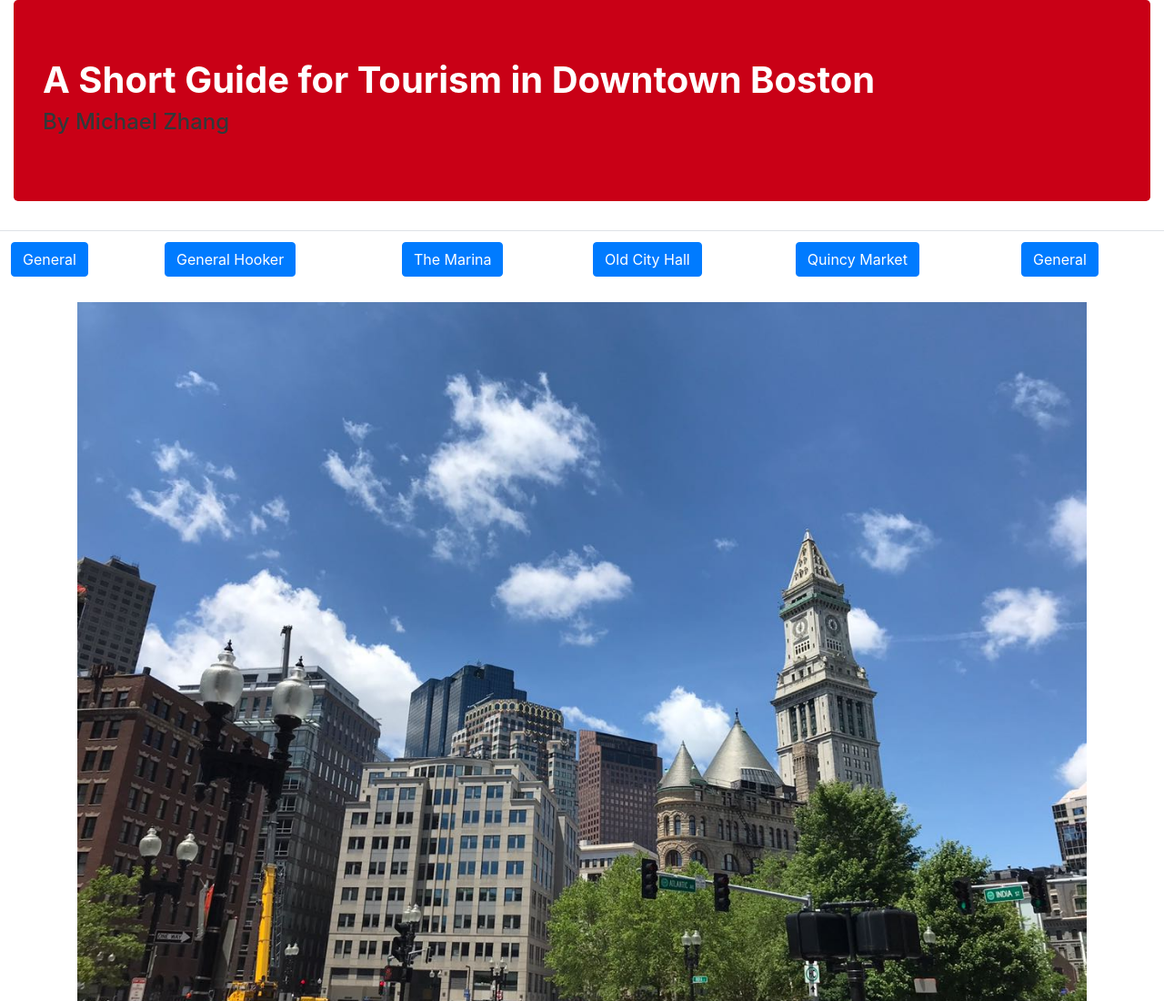
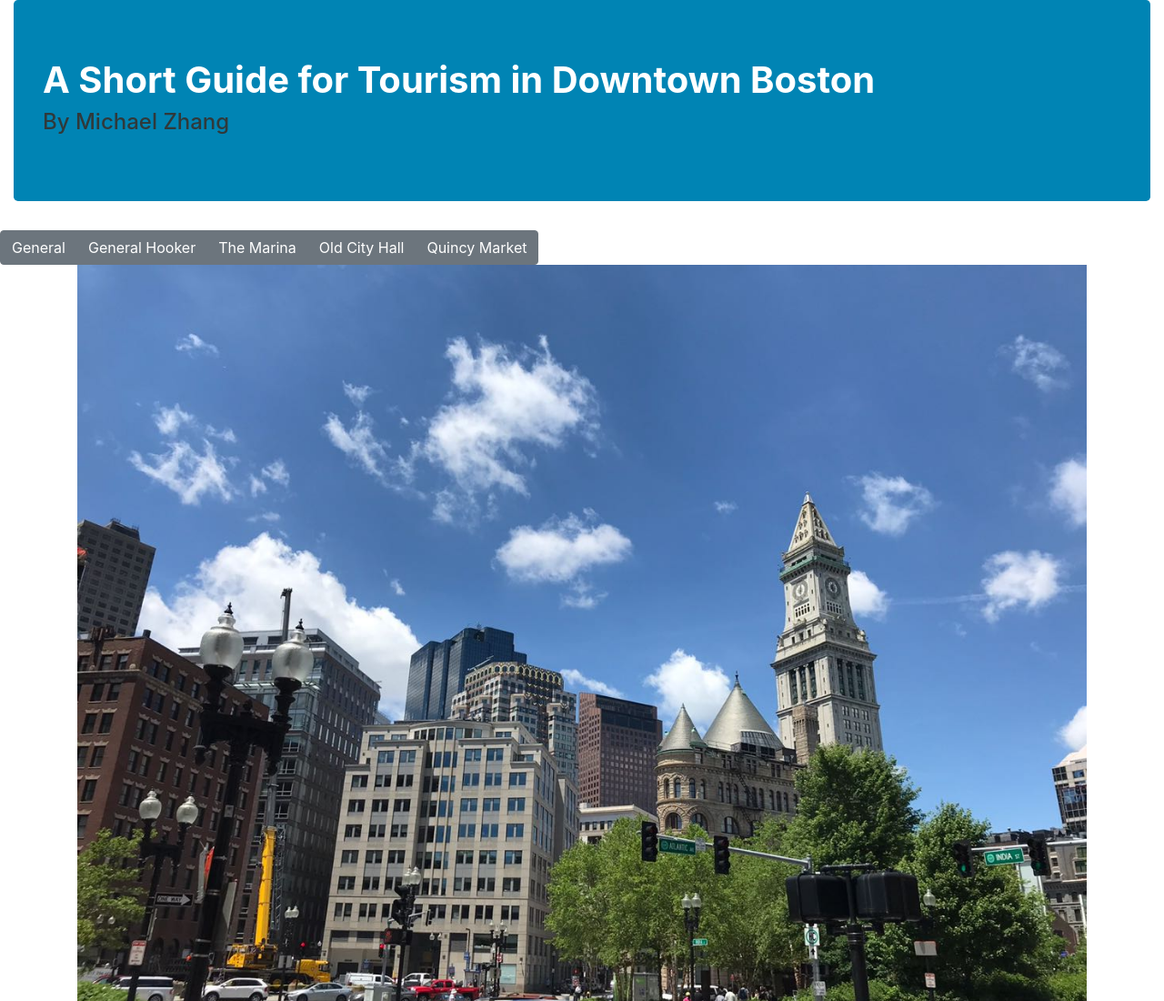
Before and after one commit to michaelzhang608/project0, a plain HTML site: page general.html in a window 1280 px wide. Shown: the top 1100 px of the page at 91% size. Drawn offline with nearby package versions, Linux system fonts and the light colour scheme.

Commit message:
right before vertical images change

```diff
--- a/general.html
+++ b/general.html
@@ -19,23 +19,24 @@
   </div>
 
 
-    <table class="table">
-      <tr>
-        <td><a class="btn btn-primary" href="general.html">General</a></td>
-        <td><a class="btn btn-primary" href="generalhooker.html">General Hooker</a></td>
-        <td><a class="btn btn-primary" href="marina.html">The Marina</a></td>
-        <td><a class="btn btn-primary" href="oldcityhall.html">Old City Hall</a></td>
-        <td><a class="btn btn-primary" href="quincymarket.html">Quincy Market</a></td>
-        <td><a class="btn btn-primary" href="simonstheatre.html">General</a></td>
 
-      </tr>
-    </table>
+        <div class="btn-group" align="center">
+          <a class="btn btn-secondary" href="general.html">General</a>
+          <a class="btn btn-secondary" href="generalhooker.html">General Hooker</a>
+          <a class="btn btn-secondary" href="marina.html">The Marina</a>
+          <a class="btn btn-secondary" href="oldcityhall.html">Old City Hall</a>
+          <a class="btn btn-secondary" href="quincymarket.html">Quincy Market</a>
+        </div>
+
+
+
+
 
 
 
 
     <div class="container">
-      <img src="static/images/general/1.JPG">
+      <img class="vertical" src="static/images/general/1.JPG">
       <img src="static/images/general/2.JPG">
       <img src="static/images/general/3.JPG">
       <img src="static/images/general/4.JPG">
--- a/static/styles.scss
+++ b/static/styles.scss
@@ -1,5 +1,5 @@
 // Website Theme
-$theme: #c90016;
+$theme: #0084b4;
 
 .jumbotron
 {
@@ -13,15 +13,11 @@ $theme: #c90016;
     }
 }
 
-a
-{
-    background: $theme;
-}
-
 .container
 {
     img
     {
+
         width: 100%;
     }
 }
```
Also changed, not shown: index.html (+6 -6 lines), static/styles.css, 1 other file.
